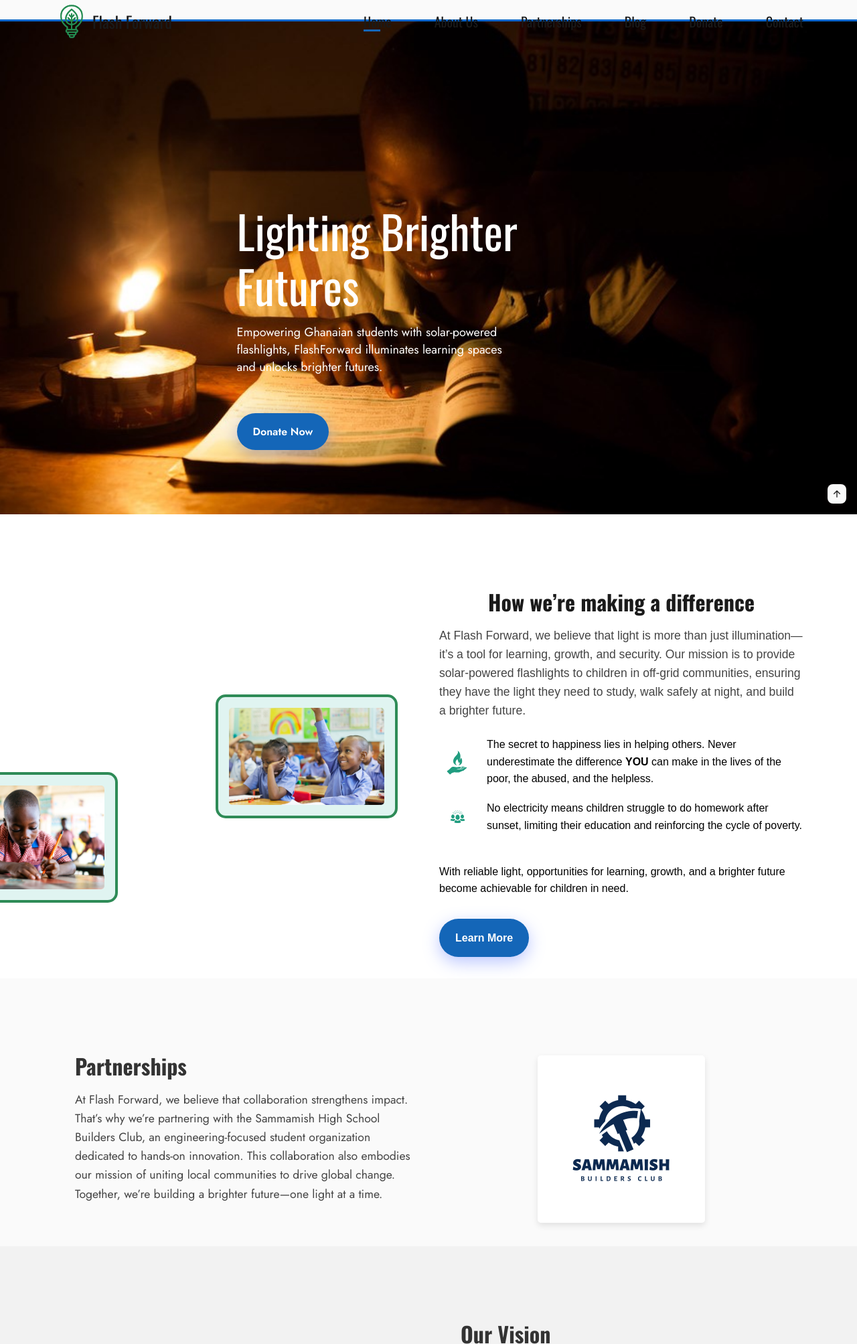
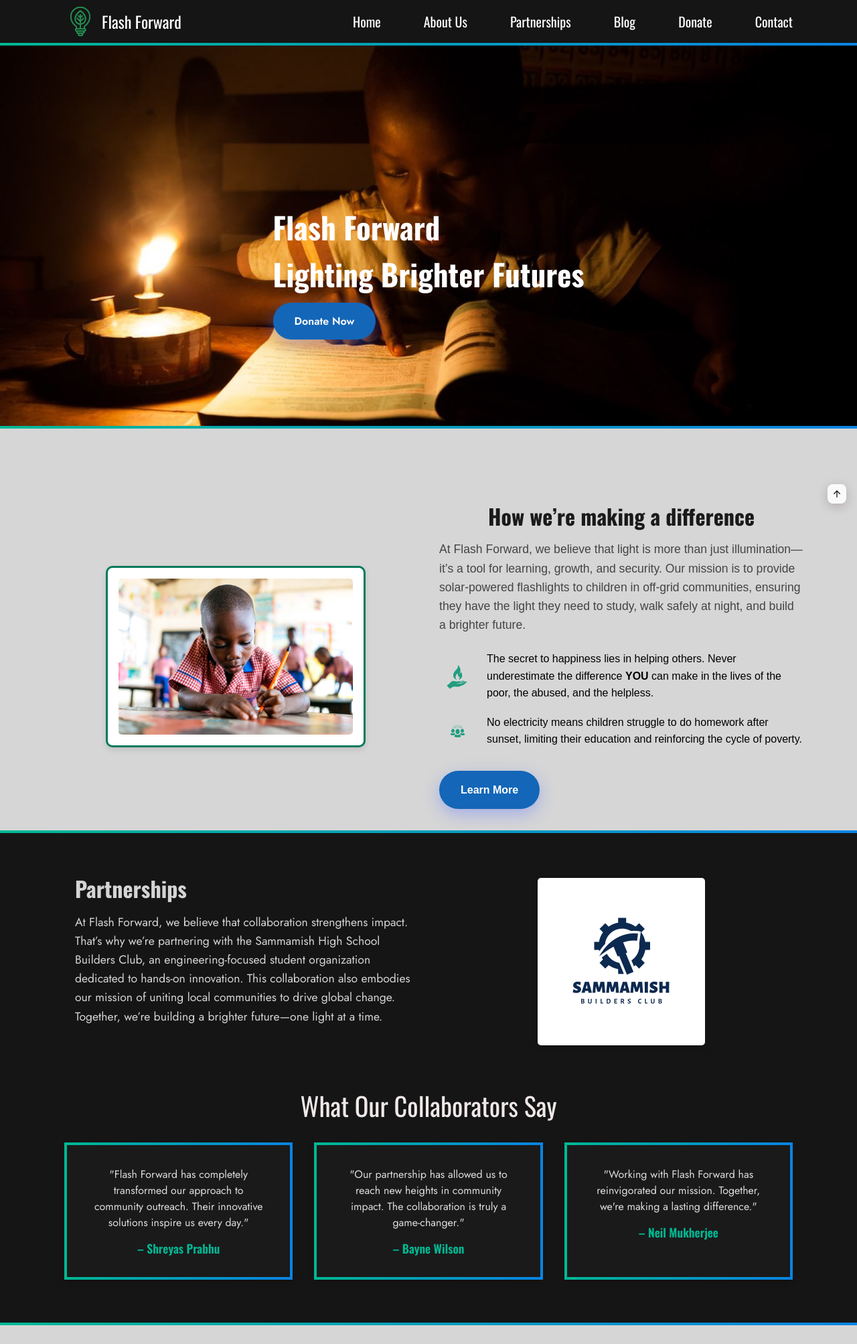
Before and after one commit to flashforwardnp/FlashForwardFoundation, a plain HTML site: page index.html in a window 1280 px wide. Shown: the top 2007 px of the page at 67% size. Drawn offline with nearby package versions, Linux system fonts and the light colour scheme.

Commit message:
changed background colors and reformatted

```diff
--- a/assets/css/styles.css
+++ b/assets/css/styles.css
@@ -136,168 +136,229 @@ img {
 }
 
 /*=============== HEADER & NAV ===============*/
+/* HEADER */
 .header {
   position: fixed;
-  width: 100%;
   top: 0;
   left: 0;
-  height: var(--header-height);
-  background-color: var(--body-color);
+  width: 100%;
+  background-color: rgb(21, 21, 21);
+  border-bottom: 0.3rem solid;
+  border-image: linear-gradient(to right, #00b894, #0984e3) 1;
   z-index: var(--z-fixed);
-  transition: box-shadow .4s;
-  border-bottom: 0.2rem solid #0066CC; /* Thin underline for separation */
+  /* Removed fixed height so content (logo + text) sets the height naturally */
+  transition: box-shadow 0.4s;
 }
 
+/* NAV WRAPPER */
 .nav {
   position: relative;
-    height: var(--header-height);
   display: flex;
   justify-content: space-between;
   align-items: center;
+  /* Add a little vertical padding so there's room for the logo + text */
+  width: 100%;
+  padding: 0.5rem 0;
 }
 
+/* LOGO + TEXT */
 .nav__logo {
-    display: inline-flex;
-    align-items: center;
-    column-gap: .25rem;
+  display: flex;          /* Align logo & text horizontally */
+  align-items: center;    /* Vertically center them */
+  gap: 0.5rem;            /* Spacing between logo image & text */
   font-family: var(--second-font);
-    color: var(--title-color);
+  color: white;
   font-size: 1.5rem;
+  text-decoration: none;  /* Remove link underline if any */
+  margin-left: 0; /* Ensure no extra spacing */
+  padding-left: 1rem; /* Prevent touching the edge completely */
 }
 
+/* LOGO IMAGE */
 .nav__logo img {
-    width: 54px;
+  width: 48px;     /* Adjust as needed */
+  display: block;  /* Removes extra space below image */
 }
 
+/* NAV MENU (the container for ul) */
+.nav__menu {
+  position: static; /* Let it flow normally on large screens */
+  display: flex;
+  align-items: center;
+  transition: top 0.4s; /* Used for mobile slide-in/out */
+  margin-left: auto;
+}
+
+/* NAV LIST (the <ul>) */
+.nav__list {
+  display: flex;
+  gap: 2rem;
+  list-style: none;
+  margin: 0;
+  padding: 0;
+  padding-right: 1rem;
+}
+
+/* NAV LINKS */
+.nav__link {
+  position: relative;
+  color: white;
+  font-family: var(--second-font);
+  font-size: 1.25rem;
+  text-decoration: none;
+  line-height: normal;
+  padding: 0.5rem 0; /* Adds clickable vertical area */
+}
+
+/* UNDERLINE EFFECT */
+.nav__link::after {
+  content: '';
+  position: absolute;
+  left: 0;
+  bottom: -3px;
+  width: 0;
+  height: 3px;
+  background-color: var(--first-color);
+  transition: width 0.4s;
+}
+
+/* Show underline on hover */
+.nav__link:hover::after {
+  width: 100%;
+}
+
+/* Active link: remove permanent underline */
+.nav__link.active-link::after {
+  width: 0;
+}
+
+/* Active link: show underline on hover */
+.nav__link.active-link:hover::after {
+  width: 100%;
+}
+
+
+/* TOGGLE & CLOSE ICONS (hidden on large screens) */
 .nav__toggle,
 .nav__close {
-    display: flex;
+  display: none;
   font-size: 1.5rem;
   color: var(--title-color);
   cursor: pointer;
 }
 
-/* Navigation for mobile devices */
+/* MEDIA QUERY (example for mobile) */
 @media screen and (max-width: 1150px) {
+  /* Position the menu offscreen until toggled */
   .nav__menu {
     position: fixed;
     top: -120%;
     left: 0;
     background-color: var(--body-color);
     width: 100%;
-    /* Reduced vertical padding so it doesn't look too big when shown */
-    padding-block: 3rem 2rem;
+    padding-block: 4.5rem 3.5rem;
     box-shadow: 0 4px 16px hsla(353, 100%, 8%, 0.1);
-    transition: top 0.4s;
-    max-height: 100vh;
-    overflow-y: auto;
+  }
+  .nav__toggle {
+    display: block; /* Show toggle icon on smaller screens */
+  }
 }
 
 
+/**************************************
+ * MOBILE STYLES (max-width: 1150px)
+ **************************************/
+ @media screen and (max-width: 1150px) {
+  .nav__toggle {
+    display: block;
   }
 
-/* When the menu is shown */
-.nav__menu.show-menu {
-  top: 0;
+  .nav__menu {
+    position: fixed;
+    top: -100%;
+    left: 0;
+    width: 100%;
+    height: calc(100vh - var(--header-height));
+    flex-direction: column;
+    justify-content: center; /* Center vertically */
+    align-items: center; /* Center horizontally */
+    padding: 2rem;
+    background-color: var(--body-color);
+    transition: top 0.4s;
+    z-index: var(--z-fixed);
   }
 
-
   .nav__list {
+    flex-direction: column;
+    gap: 2rem;
     text-align: center;
-    display: flex;
-    flex-direction: column;
-    row: gap 2px;
   }
 
   .nav__link {
-  position: relative;
-  color: var(--title-color);
-  font-family: var(--second-font);
-  font-size: 1.25rem;
-  display: inline-block; /* Ensures width is based on the text */
+    line-height: normal;
+    padding: 0.5rem 0;
   }
 
-.nav__link::after {
-  content: '';
-  width: 0;
-  height: 3px;
-  background-color: var(--first-color);
-  position: absolute;
-  left: 0;
-  bottom: 0;
-  transition: width .4s;
-}
-
-.nav__link:hover::after {
-  width: 100%;  /* Underline expands to full width */
-}
-
-.active-link::after {
-  width: 100%;  /* Active state underline covers full text */
+  .nav__menu.show-menu {
+    top: var(--header-height);
   }
 
   .nav__close {
+    display: block;
     position: absolute;
     top: 1rem;
     right: 1.5rem;
   }
-
-/* Show menu */
-.show-menu {
-    top: 0;
 }
-
-/* Add shadow header */
-
-
-/* Active link */
-.active-link::after {
-    width: 60%;
-}
-
 /*=============== HOME ===============*/
-
 .home {
   position: relative;
   background-image: url('/assets/img/kidstudyingwithcandle\ copy.jpg'); /* Replace with actual image path */
   background-size: cover;
-    background-position: center;
+  background-position: center 30%; /* Moves image up slightly to crop */
   background-repeat: no-repeat;
   width: 100%;
-    min-height: 30vh; /* Ensures it takes the full screen height */
+  min-height: 80vh; /* Keeps enough space for text without clipping */
   display: flex;
-    align-items: center; /* Keeps content vertically centered */
+  justify-content: center; /* Centers horizontally */
+  align-items: center; /* Centers vertically */
+  text-align: center; /* Ensures text is centered */
+  border-bottom: 0.3rem solid;
+  border-image: linear-gradient(to right, #00b894, #0984e3) 1;
+  padding: 2rem; /* Adds spacing */
 }
 
-
 .home__container {
-    padding-block: 2rem 3rem;
-    row-gap: 7rem;
-}
-
-.home__data {
-    position: relative;
+  display: flex;
+  flex-direction: column;
+  align-items: center; /* Centers horizontally */
+  justify-content: center; /* Centers vertically */
   text-align: center;
+  max-width: 800px;
+  height: 100%; /* Ensures it takes up the full height */
 }
 
 .home__title {
   color: var(--white-color);
-    font-size: var(--biggest-font-size);
+  font-size: 2.8rem; /* Adjust size */
+  font-weight: bold;
+  margin-bottom: 1rem;
 }
 
 .home__description {
   color: white;
-    font-size: large;
-    margin-block: 1rem 2rem;
+  font-size: 1.2rem;
+  margin-bottom: 1.5rem;
+  max-width: 600px;
 }
 
-/*=============== BUTTON ===============*/
 .button {
   display: inline-flex;
   justify-content: center;
+  align-items: center;
   background-color: var(--first-color);
   color: var(--white-color);
-    padding: 1rem 1.5rem;
+  padding: 1rem 2rem;
   font-weight: var(--font-semi-bold);
   border-radius: 4rem;
   box-shadow: 0 8px 24px hsla(230, 100%, 67%, 0.4);
@@ -308,60 +369,67 @@ img {
   background-color: var(--first-color-alt);
 }
 
+/* Mobile Adjustments */
+@media (max-width: 768px) {
+  .home {
+      min-height: 40vh; /* Reduce vertical space for mobile */
+      background-position: center 40%; /* Adjust cropping for smaller screens */
+      padding: 1rem;
+  }
+
+  .home__title {
+      font-size: 2rem; /* Reduce size */
+  }
+
+  .home__description {
+      font-size: 1rem;
+      max-width: 90%;
+  }
+
+  .button {
+      padding: 0.8rem 1.5rem; /* Adjust button size */
+  }
+}
+
 /*=============== ABOUT ===============*/
 
 .about {
     background: var(--container-color);
     padding: 4rem 0;
+    border-bottom: 0.3rem solid;
+    border-image: linear-gradient(to right, #00b894, #0984e3) 1;
 }
 
 .about__container {
   display: grid;
-    grid-template-columns: 1fr 1fr; /* Text on the left, images on the right */
+  grid-template-columns: 1fr 1fr; /* Text on the left, image on the right */
   gap: 2rem;
-    align-items: center; /* Align content properly */
-    justify-items: start; /* Ensure text aligns to the left */
+  align-items: center;
+  justify-content: center;
 }
 
+/* Center the image properly */
 .image-container {
   display: flex;
-    justify-content: center; /* Center images horizontally on the right */
-    align-items: flex-start; /* Align images at the top of the container */
-    position: relative;
-    gap: -20px; /* Negative gap for overlapping effect */
+  justify-content: center; /* Center horizontally */
+  align-items: center; /* Align in the middle */
 }
 
+
+/* Image styling with frame */
 .image-frame {
-    background-color: #e0f4f1; /* Light background to create the frame */
-    width: 100%;
-    max-width: 400px; /* Limit max-width to avoid stretching */
-    height: auto;
-    padding: 1rem;
-    border: 4px solid #2E8B57; /* Green frame around the image */
-    border-radius: 15px;
-    position: relative;
-    z-index: 1;
+  border: 3px solid #007a5c; /* Use the same color as the testimonial box */
+  border-radius: 10px; /* Adjust the border-radius if necessary */
+  padding: 1rem; /* Keep some spacing inside the frame */
+  box-shadow: 0px 4px 8px rgba(0, 0, 0, 0.1); /* Optional: Add a subtle shadow for depth */
+  background-color: white; /* Ensure background matches the testimonial box */
 }
 
-.first-image {
-    position: relative;
-    top: 6em; /* Adjust vertical overlap */
-    left: -11em; /* Adjust horizontal overlap */
-    z-index: 1;
-}
-
-.second-image {
-    position: relative;
-    top: -20px; /* Overlap the second image slightly */
-    left: -30px; /* Adjust the second image to be slightly to the right */
-    z-index: 0;
-}
 
 .about__img {
-    width: 100%; /* Makes the image width responsive */
-    max-width: 400px; /* Set max-width for responsive images */
-    height: auto; /* Maintain aspect ratio */
-    display: block;
+  width: 100%;
+  max-width: 350px; /* Ensures the image fits well within the frame */
+  height: auto;
   border-radius: 5px;
 }
 
@@ -433,18 +501,37 @@ img {
 
 
 /*=============== PARTNERSHIPS ===============*/
+/* #partner {
+  border-bottom: 0.3rem solid;
+  border-image: linear-gradient(to right, #00b894, #0984e3) 1;
+} */
+
 .partner__container {
     display: grid;
     grid-template-columns: 1fr 1fr; /* Text on the left, image on the right */
     gap: 2rem; /* Space between text and image */
     align-items: center; /* Vertically align content */
     justify-items: center; /* Center content within each grid item */
+
 }
 
 .partner__image {
     display: flex;
     justify-content: center; /* Center the image horizontally */
     align-items: center; /* Align image at the center */
+}
+
+.popular.section#partner {
+  padding: 4rem 0 2rem; /* Adjust bottom padding to reduce gap */
+  /* background color partt*/
+  background-color: rgb(21, 21, 21);
+}
+
+.partner__container {
+  display: grid;
+  grid-template-columns: 1fr 1fr;
+  gap: 2rem;
+  align-items: center;
 }
 
 .partner__logo {
@@ -464,12 +551,12 @@ img {
     font-size: 2rem;
     font-weight: bold;
     margin-bottom: 1rem;
-    color: #333;
+    color: rgb(212, 212, 212);
 }
 
 .partner__description {
     font-size: 1.1rem;
-    color: #444;
+    color: rgb(212, 212, 212);
     line-height: 1.6; /* Adds space between lines for readability */
     margin-bottom: 2rem;
 }
@@ -496,12 +583,76 @@ img {
 
 /* Swiper class */
 
+/* Partners Say Section */
+.partners-say {
+  padding: 4rem 0;
+  background-color: rgb(21, 21, 21); /* Dark background */
+  text-align: center;
+  border-bottom: 0.3rem solid;
+  border-image: linear-gradient(to right, #00b894, #0984e3) 1;
+}
 
+.partners-say__title {
+  font-size: 2.4rem;
+  margin-bottom: 2rem;
+  color: #f0e8e8;
+}
+
+.partners-say__quotes {
+  display: grid;
+  grid-template-columns: repeat(auto-fit, minmax(300px, 1fr));
+  gap: 2rem;
+  justify-items: center;
+  padding: 0 1rem;
+}
+
+.partners-say__quote {
+  background-color: #1a1a1a; /* Darker background for contrast */
+  border: 0.3rem solid;
+  border-image: linear-gradient(to right, #00b894, #0984e3) 1;
+  padding: 2rem;
+  border-radius: 10px;
+  box-shadow: 0 4px 8px rgba(0, 0, 0, 0.2); /* Slightly stronger shadow */
+}
+
+.partners-say__text {
+  font-size: 1rem;
+  color: #ddd; /* Light text for readability */
+  line-height: 1.5;
+  margin-bottom: 1rem;
+}
+
+.partners-say__author {
+  font-size: 1.1rem;
+  color: #00b894;
+  font-weight: 600;
+}
+
+.partners-say.section {
+  padding: 2rem 0 4rem;  /* Reduced top padding to close gap with Partnerships section */
+  background-color: rgb(21, 21, 21); /*Background color partt*/
+  text-align: center;
+}
+
+/* ----------------------------- */
+/* Reduce Vertical Gap Between   */
+/* Sections (if needed)          */
+/* ----------------------------- */
+#partner {
+  margin-bottom: 0; /* Remove extra margin if any */
+}
+
+.partners-say {
+  margin-top: 0;
+}
 
 /*=============== VISION ===============*/
 .vision {
-    background: var(--container-color);
+    background-color: #d6d6d6;
     padding: 4rem 0;
+    border-bottom: 0.3rem solid;
+    border-image: linear-gradient(to right, #00b894, #0984e3) 1;
+
 }
 
 .vision__container {
@@ -622,6 +773,8 @@ img {
 /*=============== FOOTER ===============*/
 .footer {
     padding-block: 4rem 2rem;
+    background-color: rgb(21, 21, 21);
+    color: white;
 }
 
 .footer__container,
@@ -639,6 +792,7 @@ img {
 .footer__title {
     font-size: var(--h3-font-size);
     margin-bottom: 1rem;
+    color: white;
 
 }
 
@@ -650,7 +804,9 @@ img {
 
 .footer__social-link {
   font-size: 1.5rem;
-  color: var(--first-color);
+  background: linear-gradient(45deg, #00b894, #0984e3);
+  -webkit-background-clip: text;
+  -webkit-text-fill-color: transparent;
   transition: transform .4s;
 }
 
@@ -684,8 +840,19 @@ img {
 }
 
 .footer__button {
-    padding-block: .75rem;
+  padding: 0.75rem 1.5rem;
   cursor: pointer;
+  border: none;
+  border-radius: 4rem;
+  font-weight: bold;
+  color: white;
+  background: linear-gradient(45deg, #00b894, #0984e3);
+  transition: all 0.3s ease-in-out;
+}
+
+.footer__button:hover {
+  background: linear-gradient(0deg, #00b894, #0984e3);
+  transform: scale(1.05);
 }
 
 .footer__copy {
@@ -1229,7 +1396,7 @@ img {
 
 /* About Section Styles */
 .about {
-    background-color: #fff;
+    background-color: #d6d6d6;
     color: #000;
     font-family: Arial, sans-serif;
     line-height: 1.6;
--- a/index.html
+++ b/index.html
@@ -22,11 +22,13 @@
       <!--==================== HEADER ====================-->
       <header class="header" id="header">
         <nav class="nav container">
+            <!-- Logo -->
             <a href="./index.html" class="nav__logo">
                 <img src="assets/img/logobig.svg" alt="image">
                 Flash Forward
             </a>
 
+            <!-- Navigation Menu -->
             <div class="nav__menu" id="nav-menu">
                 <ul class="nav__list">
                     <li>
@@ -56,14 +58,13 @@
 
                 <!-- Close button -->
                 <div class="nav__close" id="nav-close">
-                    <i class="ri-close-large-line"></i>
+                <i class="ri-close-large-line"></i>
                 </div>
             </div>
 
-            <!-- Toggle button -->
-             <div class="nav__toggle" id="nav-toggle">
-                <i class="ri-apps-2-fill"></i>
-             </div>
+        <!-- Toggle button -->
+        <div class="nav__toggle" id="nav-toggle">
+            <i class="ri-apps-2-fill"></i>
         </nav>
       </header>
 
@@ -73,13 +74,8 @@
          <section class="home section" id="home">
             <div class="home__container container grid">
                 <div class="home__data">
+                    <h1 class="home__title">Flash Forward</h1>
                     <h1 class="home__title">Lighting Brighter Futures</h1>
-
-                    <p class="home__description">
-                        Empowering Ghanaian students with solar-powered flashlights,
-                        FlashForward illuminates learning spaces and unlocks brighter futures.
-                    </p>
-
                     <a href="https://gofund.me/436b67db" class="button">Donate Now</a>
                 </div>
 
@@ -98,11 +94,6 @@
                     <!-- First Image with Frame -->
                     <div class="image-frame first-image">
                         <img src="assets/img/ghanakidpencil.jpg" alt="image" class="about__img">
-                    </div>
-
-                    <!-- Second Image with Frame -->
-                    <div class="image-frame second-image">
-                        <img src="assets/img/ghanakidraisinghand.jpg" alt="image" class="about__img">
                     </div>
                 </div>
 
@@ -123,9 +114,6 @@
                         <div class="point">
                             <img src="assets/img/group copy.svg" alt="" class="group">
                             <p>No electricity means children struggle to do homework after sunset, limiting their education and reinforcing the cycle of poverty.</p>
-                        </div>
-                        <div class="point">
-                            <p><br>With reliable light, opportunities for learning, growth, and a brighter future become achievable for children in need.</p>
                         </div>
                     </div>
 
@@ -158,6 +146,32 @@
             </div>
         </section>
 
+
+        <section class="partners-say section" id="partners-say">
+            <div class="container">
+              <h2 class="partners-say__title">What Our Collaborators Say</h2>
+              <div class="partners-say__quotes grid">
+                <div class="partners-say__quote">
+                  <p class="partners-say__text">
+                    "Flash Forward has completely transformed our approach to community outreach. Their innovative solutions inspire us every day."
+                  </p>
+                  <h3 class="partners-say__author">– Shreyas Prabhu</h3>
+                </div>
+                <div class="partners-say__quote">
+                  <p class="partners-say__text">
+                    "Our partnership has allowed us to reach new heights in community impact. The collaboration is truly a game-changer."
+                  </p>
+                  <h3 class="partners-say__author">– Bayne Wilson</h3>
+                </div>
+                <div class="partners-say__quote">
+                  <p class="partners-say__text">
+                    "Working with Flash Forward has reinvigorated our mission. Together, we're making a lasting difference."
+                  </p>
+                  <h3 class="partners-say__author">– Neil Mukherjee</h3>
+                </div>
+              </div>
+            </div>
+          </section>
 
 
          <!--==================== VISION ====================-->
```
Also changed, not shown: assets/js/main.js (line endings or trailing spaces). Lines whose indentation alone changed are shown as unchanged.
